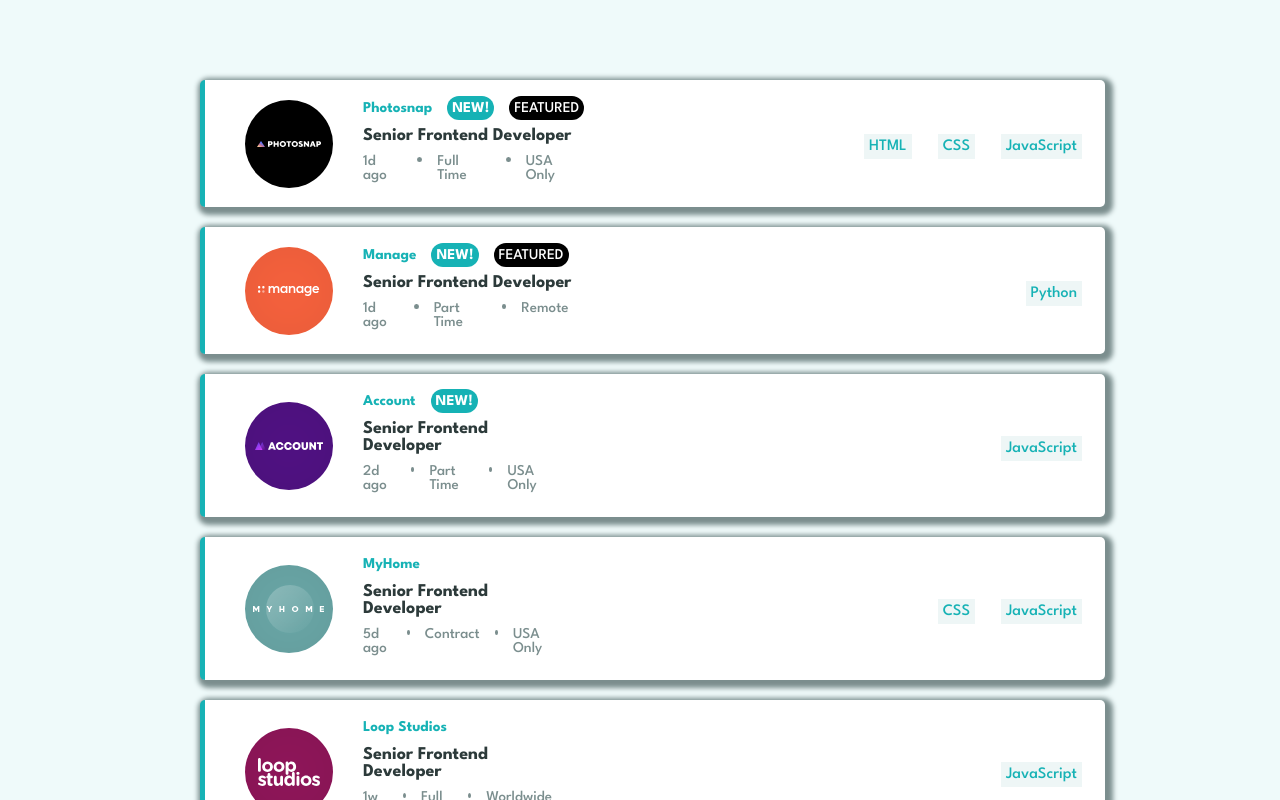
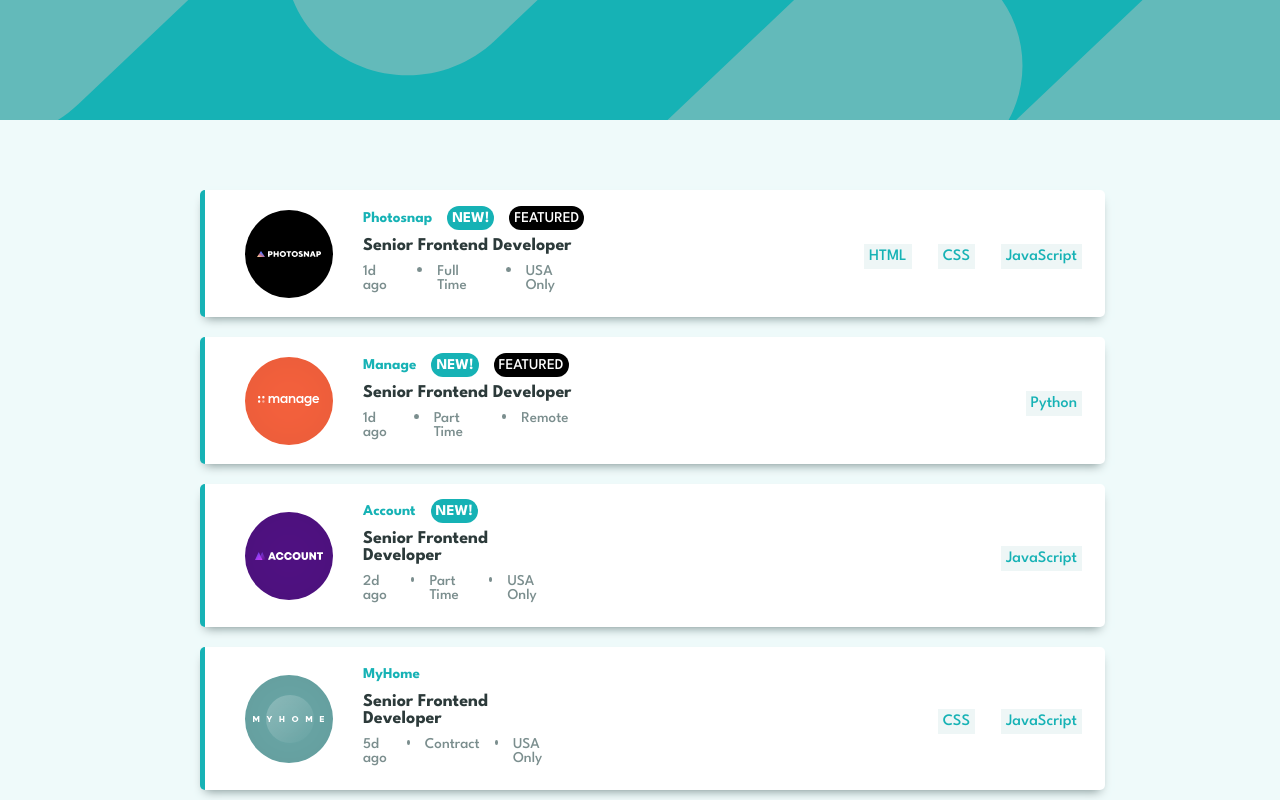
Before and after one commit to tanaka-kenny/job-listings-with-filtering, a React (Create React App) app: page / in a window 1280 px wide. Shown: the top 800 px of the page. Built offline with nearby package versions, Linux system fonts and the light colour scheme.

Commit message:
dark mode added

```diff
--- a/src/App.css
+++ b/src/App.css
@@ -1,5 +1,5 @@
-.app {
-    padding-top: 80px;
+.body {
+    padding-top: 70px;
     margin-left: auto;
     margin-right: auto;
     padding-left: 200px;
--- a/src/App.js
+++ b/src/App.js
@@ -1,6 +1,7 @@
 import { useEffect, useState } from 'react';
 import './App.css';
 import JobListing from './components/JobListing';
+import Header from './components/Header'
 import listings from './data/data';
 
 function App() {
@@ -8,13 +9,17 @@
 
   useEffect(() => {
     setJobs(listings)
-  },[])
+  },[]);
+
+
   return (
     <div className="app">
-      {
-        jobs.map(l => <JobListing job={l} key={l.id} />)
-      }
-
+      <Header />
+      <div className="body">
+        {
+          jobs.map(l => <JobListing job={l} key={l.id} />)
+        }
+      </div>
     </div>
   );
 }
--- /dev/null
+++ b/src/components/Header.css
@@ -0,0 +1,6 @@
+.header {
+    height: 120px;
+    background-color: var(--Cyan);
+    background-image: url("../../public/images/bg-header-desktop.svg");
+    background-size: cover;
+}
--- /dev/null
+++ b/src/components/Header.js
@@ -0,0 +1,9 @@
+import './Header.css'
+
+function Header() {
+  return (
+    <div className='header'></div>
+  )
+}
+
+export default Header
--- a/src/components/JobListing.css
+++ b/src/components/JobListing.css
@@ -7,8 +7,7 @@
     width: 100%;
     padding: 20px 10px 15px;
     margin-bottom: 20px;
-    /* box-shadow: none|h-offset v-offset blur spread color */
-    box-shadow: 3px 3px 5px 5px var(--Dark-Grayish-Cyan);
+    box-shadow: 0px 6px 10px -5px var(--Dark-Grayish-Cyan);
 }
 
 .left-col {
```
